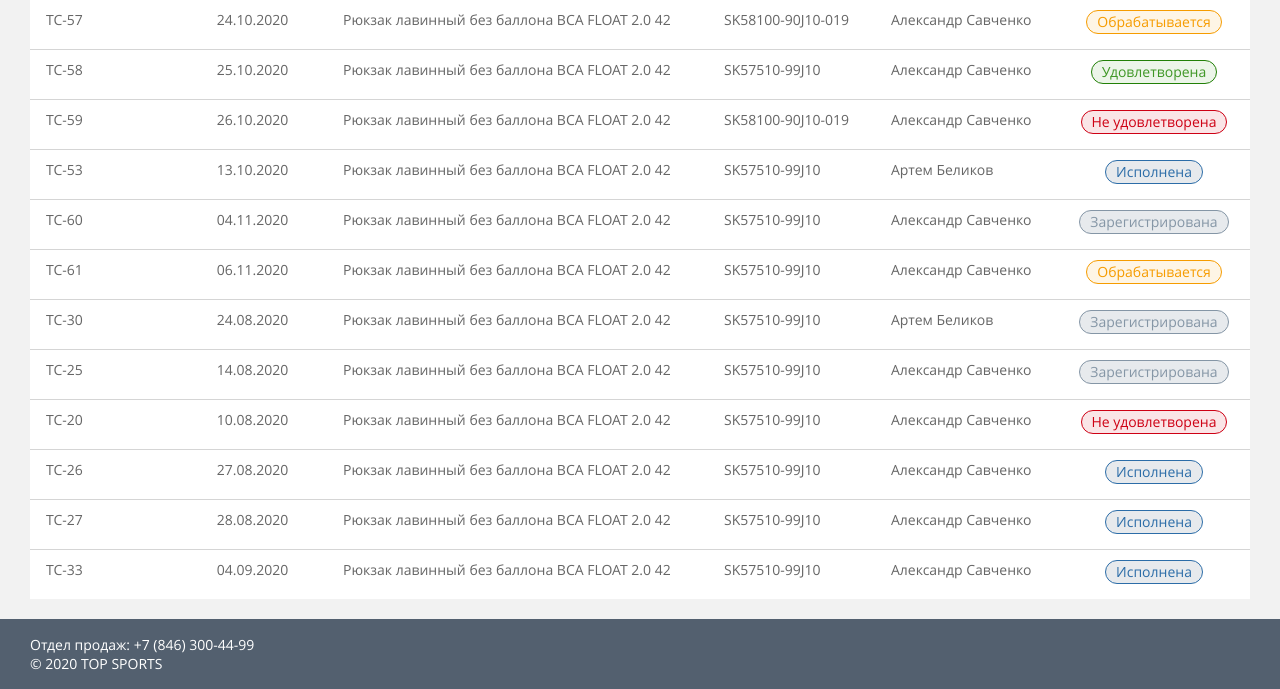
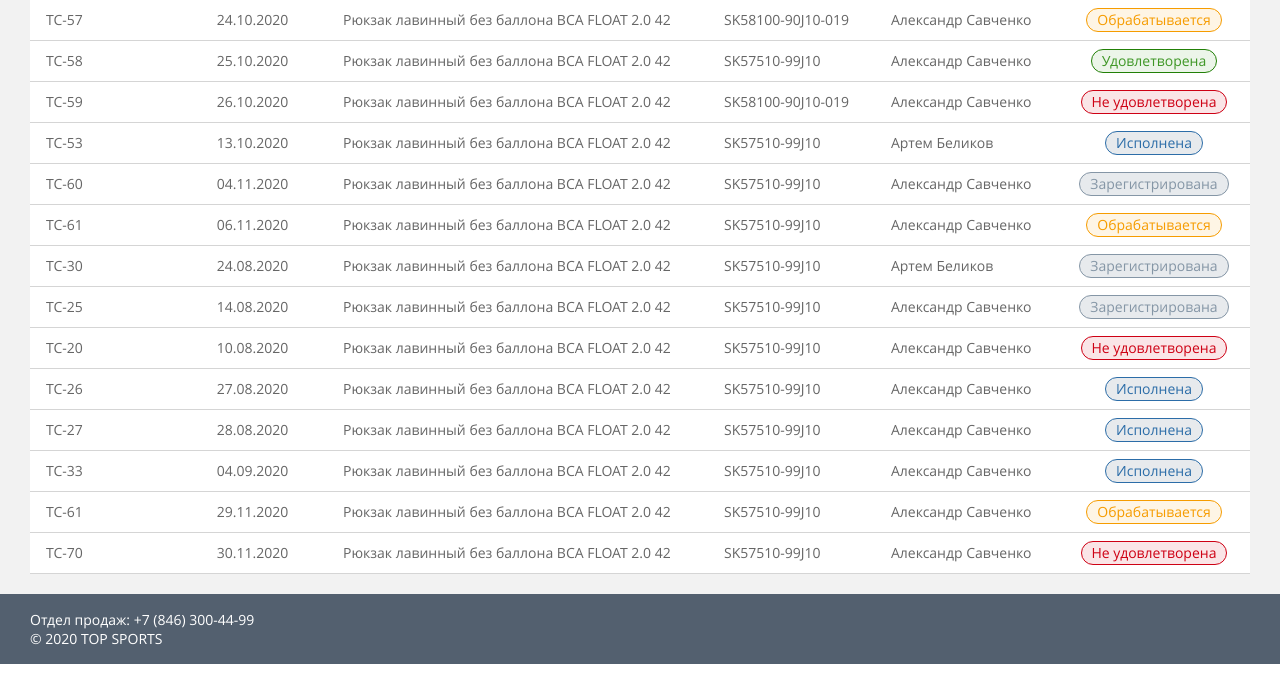
Before and after one commit to aleksahappy/b2b_new, a PHP site: page /reclamations/ in a window 1280 px wide. Shown: the part 203-892 px from the top of the page. After the commit the page ends 867 px from the top, so only its background shows below. Run offline with PHP 8.4, Linux system fonts and the light colour scheme.

Commit message:
Страница "Рекламации":
 - доработаны стили для колонки с пилюлями

```diff
--- a/reclamations/index.css
+++ b/reclamations/index.css
@@ -21,5 +21,9 @@
 
 #reclm td:nth-child(6) {
   min-width: 10em;
+  padding-top: 0;
+  padding-bottom: 0;
+  line-height: 0;
+  vertical-align: middle;
   text-align: center;
 }
```
